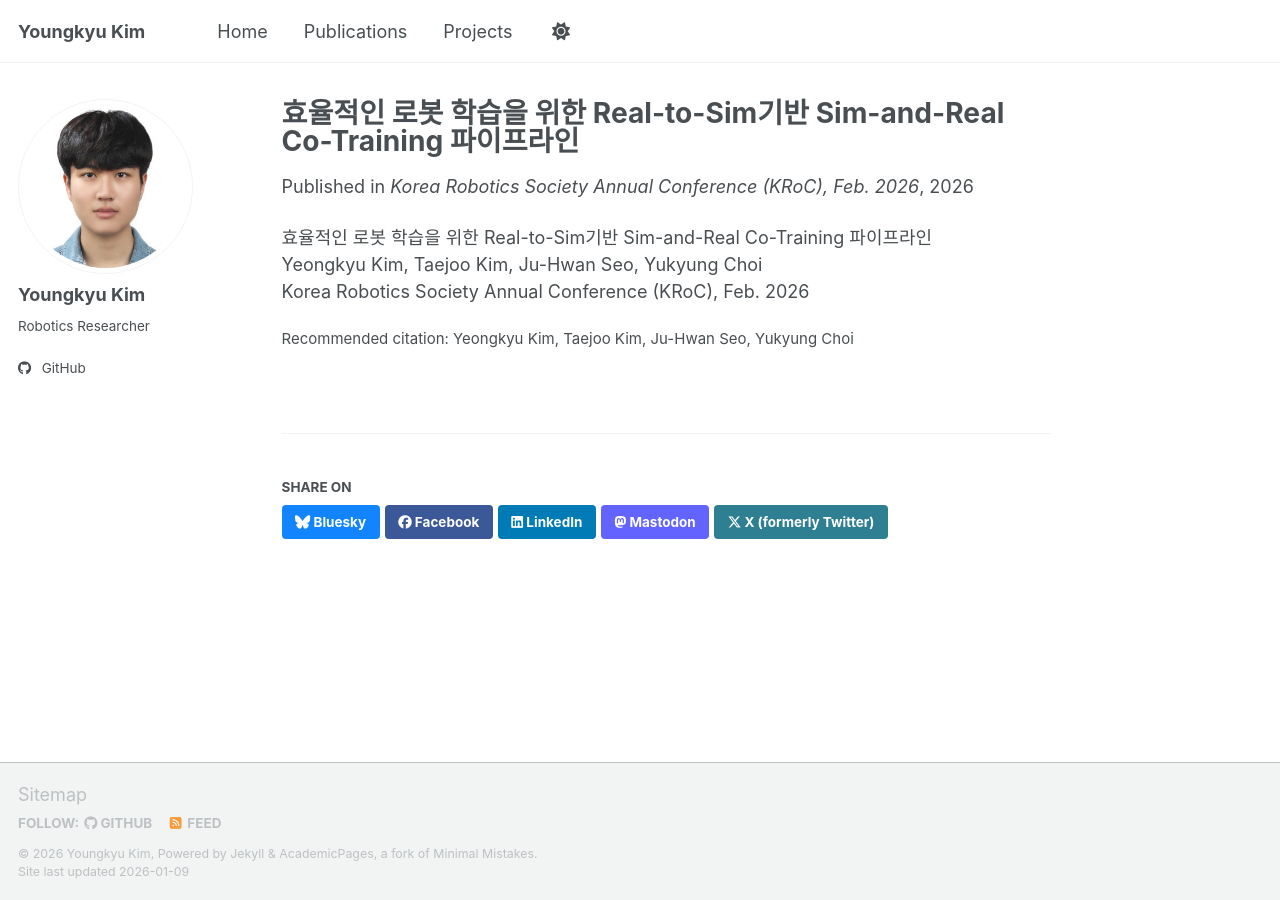
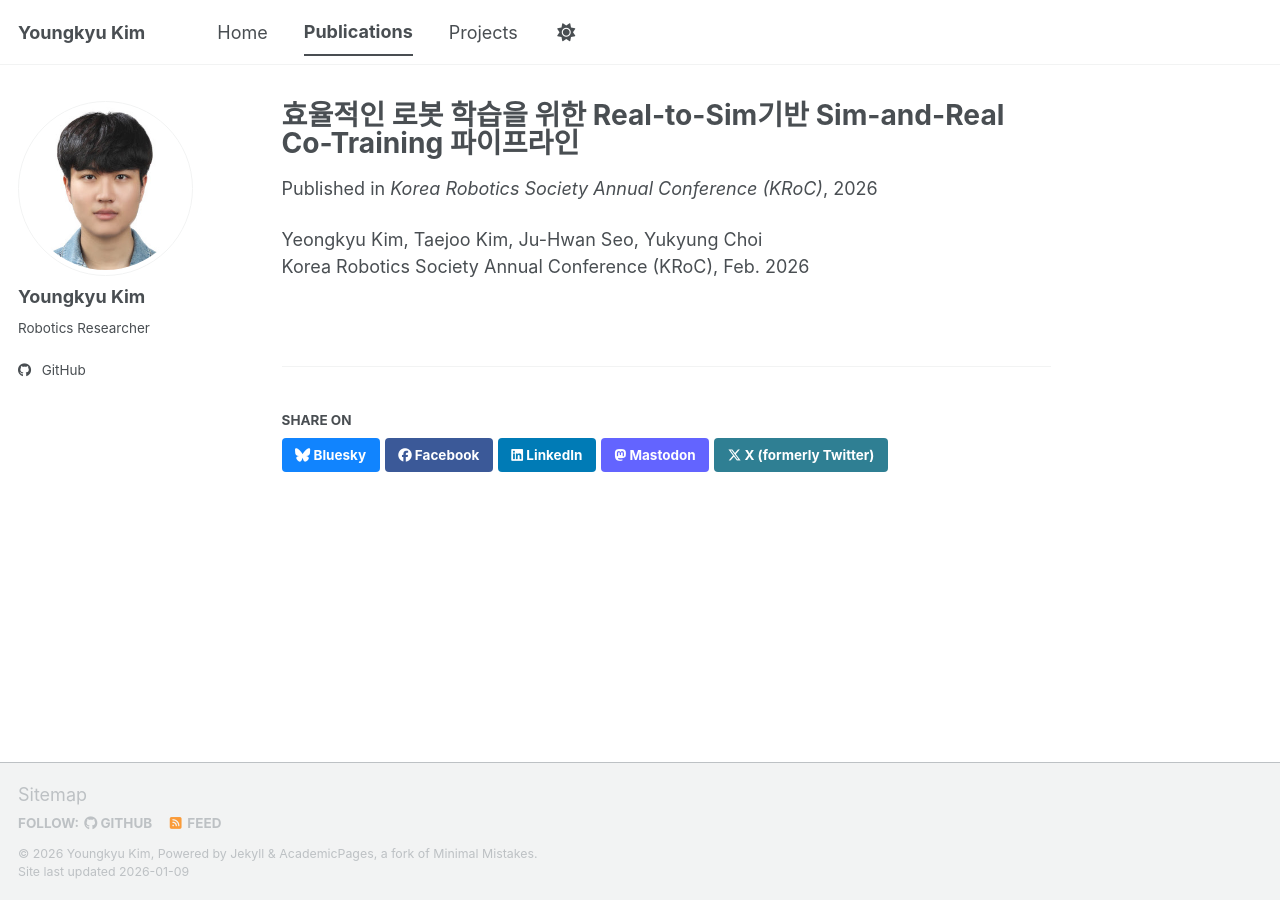
Before and after one commit to kimyg119/kimyg119.github.io, a Jekyll site: the page built from _publications/2026-02-01-kroc-sim-and-real.md, in a window 1280 px wide. Built offline with Jekyll 4.4.1, drawn with Linux system fonts in a browser that asks for light colours; a script bundle is joined from its source files by our own code; library files that are not in the unit come from our copies.

Commit message:
Simplify publication file format

```diff
--- a/_publications/2026-02-01-kroc-sim-and-real.md
+++ b/_publications/2026-02-01-kroc-sim-and-real.md
@@ -2,12 +2,9 @@
 title: "효율적인 로봇 학습을 위한 Real-to-Sim기반 Sim-and-Real Co-Training 파이프라인"
 collection: publications
 category: conferences
-permalink: /publication/2026-02-01-kroc-sim-and-real
 date: 2026-02-01
-venue: 'Korea Robotics Society Annual Conference (KRoC), Feb. 2026'
-citation: 'Yeongkyu Kim, Taejoo Kim, Ju-Hwan Seo, Yukyung Choi'
+venue: 'Korea Robotics Society Annual Conference (KRoC)'
 ---
 
-효율적인 로봇 학습을 위한 Real-to-Sim기반 Sim-and-Real Co-Training 파이프라인
 Yeongkyu Kim, Taejoo Kim, Ju-Hwan Seo, Yukyung Choi
 Korea Robotics Society Annual Conference (KRoC), Feb. 2026
```
